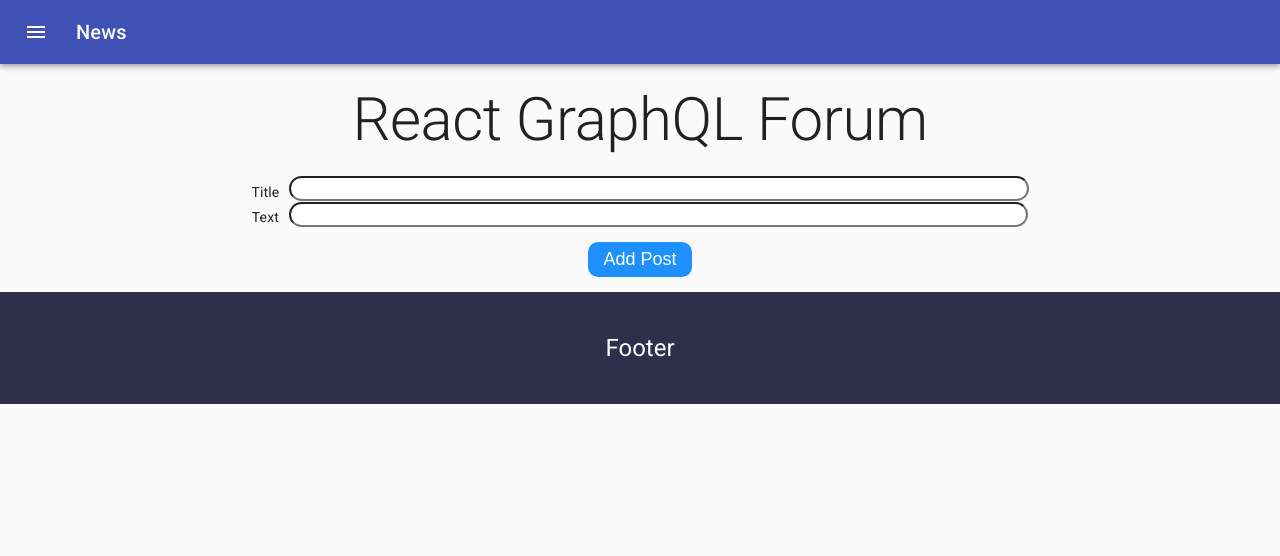
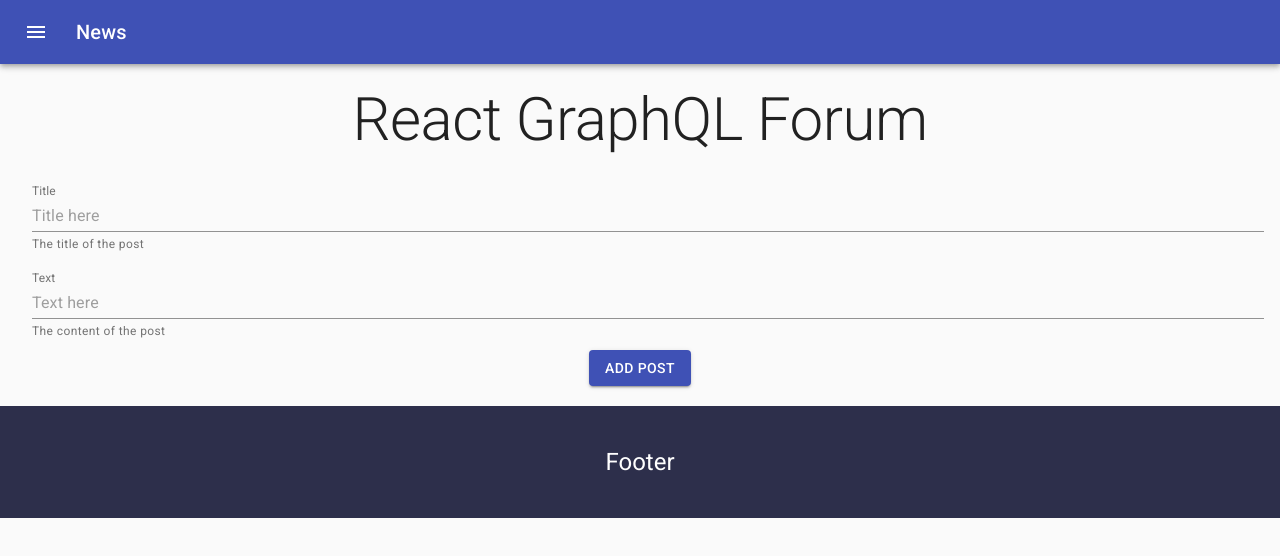
Before and after one commit to desolaser/react-graphql-blog, a React (Create React App) app in the folder client/: page /post in a window 1280 px wide. Shown: the top 556 px of the page. Built offline with nearby package versions, Linux system fonts and the light colour scheme.

Commit message:
Add material ui styles to PostForm

```diff
--- a/client/src/components/PostForm.js
+++ b/client/src/components/PostForm.js
@@ -1,6 +1,7 @@
 import React, { useState } from 'react'
 import gql from 'graphql-tag'
 import { useMutation } from '@apollo/react-hooks';
+import { Typography, FormControl, InputLabel, TextField, FormHelperText, Button } from '@material-ui/core'
 
 const addPostMutation = gql`
     mutation AddPost($title: String!, $text: String!) {
@@ -33,27 +34,37 @@ const PostList = () => {
 
     return (
         <form className="post-form" onSubmit={handleSubmit}>
-            <div>
-                <label className="label" htmlFor="title">Title</label>
-                <input
-                    className="input"
-                    type="text"
+             <TextField
+                id="title"
+                label="Title"
+                style={{ margin: 8 }}
+                placeholder="Title here"
+                helperText="The title of the post"
+                fullWidth
+                margin="normal"
                 onChange={e => setTitle(e.target.value)}
                 value={title}
-                    required
+                InputLabelProps={{
+                    shrink: true,
+                }}
             />
-            </div>
-            <div>
-                <label className="label" htmlFor="text">Text</label>
-                <input
-                    className="input"
-                    type="text"
+            <TextField
+                id="text"
+                label="Text"
+                style={{ margin: 8 }}
+                placeholder="Text here"
+                helperText="The content of the post"
+                fullWidth
+                margin="normal"
                 onChange={e => setText(e.target.value)}
                 value={text}
-                    required
+                InputLabelProps={{
+                    shrink: true,
+                }}
             />
-            </div>
-            <button type="submit" className="submit-button">Add Post</button>
+            <Button variant="contained" color="primary" style={{ marginBottom: 20 }}>
+                Add Post
+            </Button>
         </form>
     )
 }
```
Lines whose indentation alone changed are shown as unchanged.
